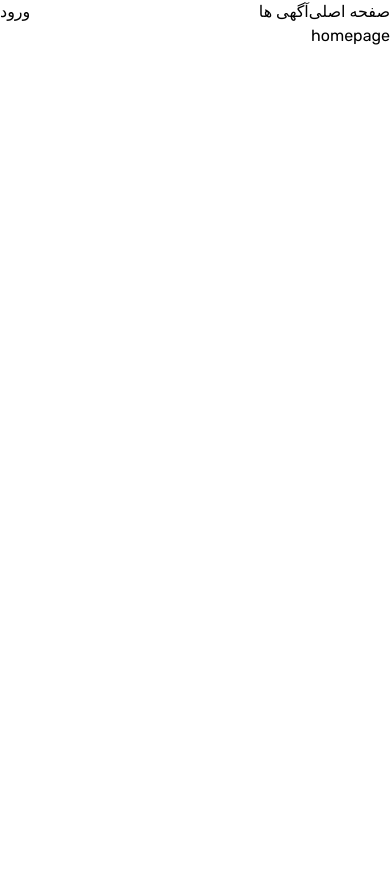
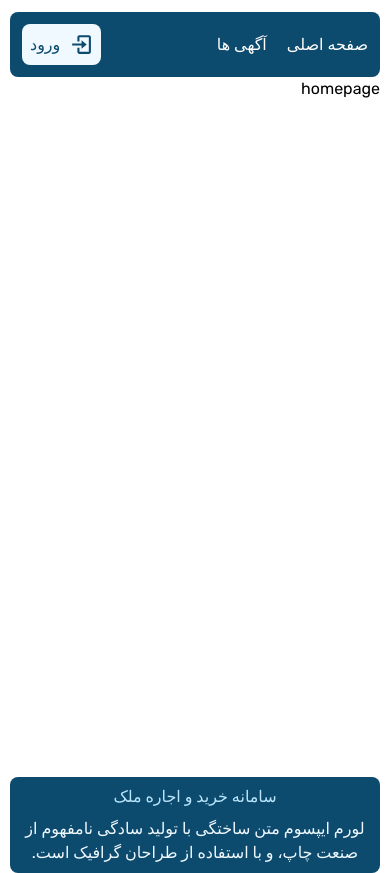
Before and after one commit to deaduchiha/real-estate, a Next.js app: page / in a window 390 px wide. Before the commit the page ends 844 px from the top, so only its background shows below. Built offline with nearby package versions, Linux system fonts and the light colour scheme.

Commit message:
make layout responsive and add custom breakpoints and install some packages

```diff
--- a/package.json
+++ b/package.json
@@ -14,9 +14,12 @@
     "@types/react": "18.2.37",
     "@types/react-dom": "18.2.15",
     "autoprefixer": "10.4.16",
+    "bcryptjs": "^2.4.3",
     "eslint": "8.53.0",
     "eslint-config-next": "14.0.1",
+    "mongoose": "^8.0.0",
     "next": "14.0.1",
+    "next-auth": "^4.24.4",
     "postcss": "8.4.31",
     "react": "18.2.0",
     "react-dom": "18.2.0",
--- a/src/app/layout.tsx
+++ b/src/app/layout.tsx
@@ -1,7 +1,7 @@
-import Header from "@/layout/Header";
-import "./globals.css";
 import type { Metadata } from "next";
 import { Rubik } from "next/font/google";
+import Layout from "@/layout/Layout";
+import "./globals.css";
 
 const rubik = Rubik({
   subsets: ["arabic"],
@@ -21,9 +21,8 @@ export default function RootLayout({
 }) {
   return (
     <html lang="fa" dir="rtl">
-      <body className={`${rubik.variable} py-0 container`}>
-        <Header />
-        {children}
+      <body className={`${rubik.variable} py-0 container max-w-[1300px]`}>
+        <Layout>{children}</Layout>
       </body>
     </html>
   );
--- /dev/null
+++ b/src/components/layout/Footer.tsx
@@ -0,0 +1,13 @@
+const Footer = () => {
+  return (
+    <footer className="flex justify-between md:flex-col md:text-center md:gap-2 bg-sky-900 p-2 text-sky-50 rounded-lg">
+      <h3 className="text-sky-200">سامانه خرید و اجاره ملک</h3>
+      <p>
+        لورم ایپسوم متن ساختگی با تولید سادگی نامفهوم از صنعت چاپ، و با استفاده
+        از طراحان گرافیک است.
+      </p>
+    </footer>
+  );
+};
+
+export default Footer;
--- a/src/components/layout/Header.tsx
+++ b/src/components/layout/Header.tsx
@@ -1,10 +1,11 @@
 import Link from "next/link";
+import { BiLogIn } from "react-icons/bi";
 
 const Header = () => {
   return (
-    <header className="flex justify-between">
+    <header className="flex justify-between items-center bg-sky-900 rounded-lg p-3 mt-3 text-[#fff]">
       <div>
-        <ul className="flex">
+        <ul className="flex gap-5">
           <li>
             <Link href={"/"}>صفحه اصلی</Link>
           </li>
@@ -14,8 +15,11 @@ const Header = () => {
         </ul>
       </div>
 
-      <div>
-        <Link href={"/signin"}>ورود</Link>
+      <div className="bg-[#f0f9ff] p-2 text-sky-900 rounded-lg">
+        <Link href={"/signin"} className="flex gap-2 items-center">
+          <BiLogIn size="25px" />
+          ورود
+        </Link>
       </div>
     </header>
   );
--- /dev/null
+++ b/src/components/layout/Layout.tsx
@@ -0,0 +1,14 @@
+import { FC } from "react";
+import Header from "./Header";
+import Footer from "./Footer";
+
+const Layout = ({ children }: { children: React.ReactNode }) => {
+  return (
+    <>
+      <Header />
+      <div className="min-h-[700px]">{children}</div>
+      <Footer />
+    </>
+  );
+};
+export default Layout;
--- a/tailwind.config.ts
+++ b/tailwind.config.ts
@@ -18,7 +18,15 @@ const config: Config = {
       },
       container: {
         center: true,
+        padding: "10px",
       },
+    },
+    screens: {
+      "2xl": { max: "1535px" },
+      xl: { max: "1279px" },
+      lg: { max: "1023px" },
+      md: { max: "840px" },
+      sm: { max: "639px" },
     },
   },
   plugins: [],
```
Also changed, not shown: 1 other file (tests, documents, lock files or other folders).
